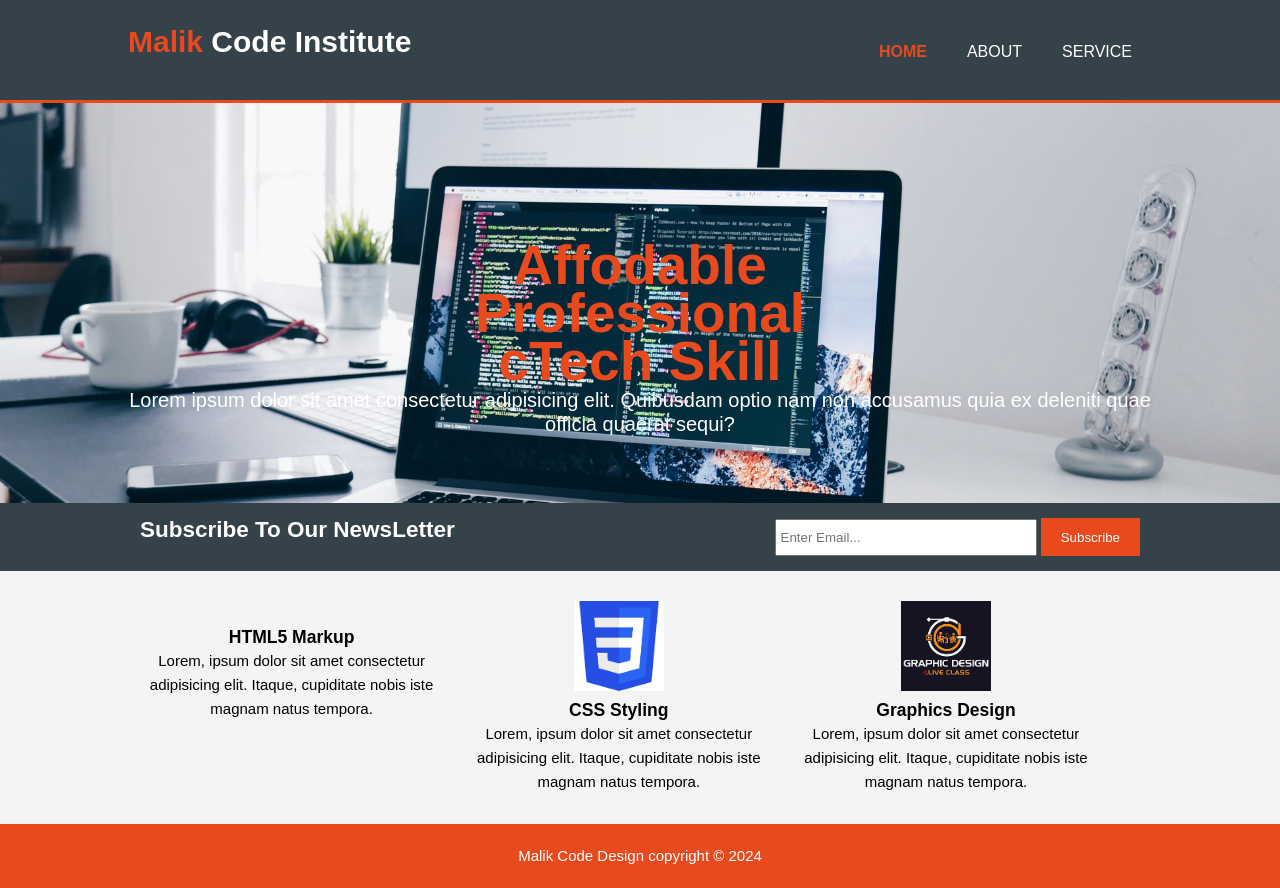
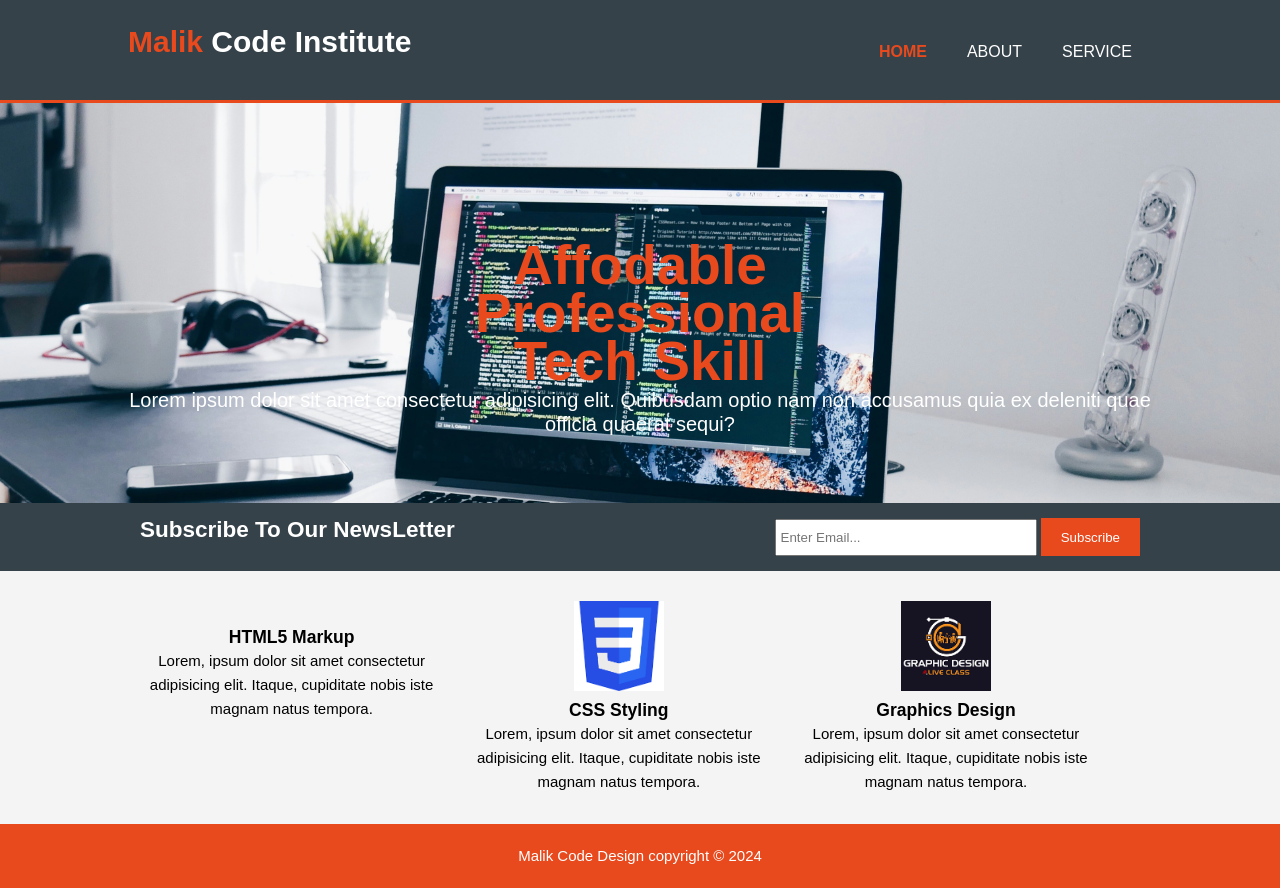
Before and after one commit to abdulwe/malik-institute, a plain HTML site: page index.html in a window 1280 px wide. Drawn offline with Linux system fonts and the light colour scheme.

Commit message:
second commit

```diff
--- a/index.html
+++ b/index.html
@@ -26,7 +26,7 @@
     </header>
     <section id="showcase">
         <div class="container">
-            <h1>Affodable <br><br>Professional <br><br>cTech Skill</h1>
+            <h1>Affodable <br><br>Professional <br><br>Tech Skill</h1>
             <p>Lorem ipsum dolor sit amet consectetur adipisicing elit. Quibusdam optio nam non accusamus quia ex deleniti quae officia quaerat sequi?</p>
 
 
```
